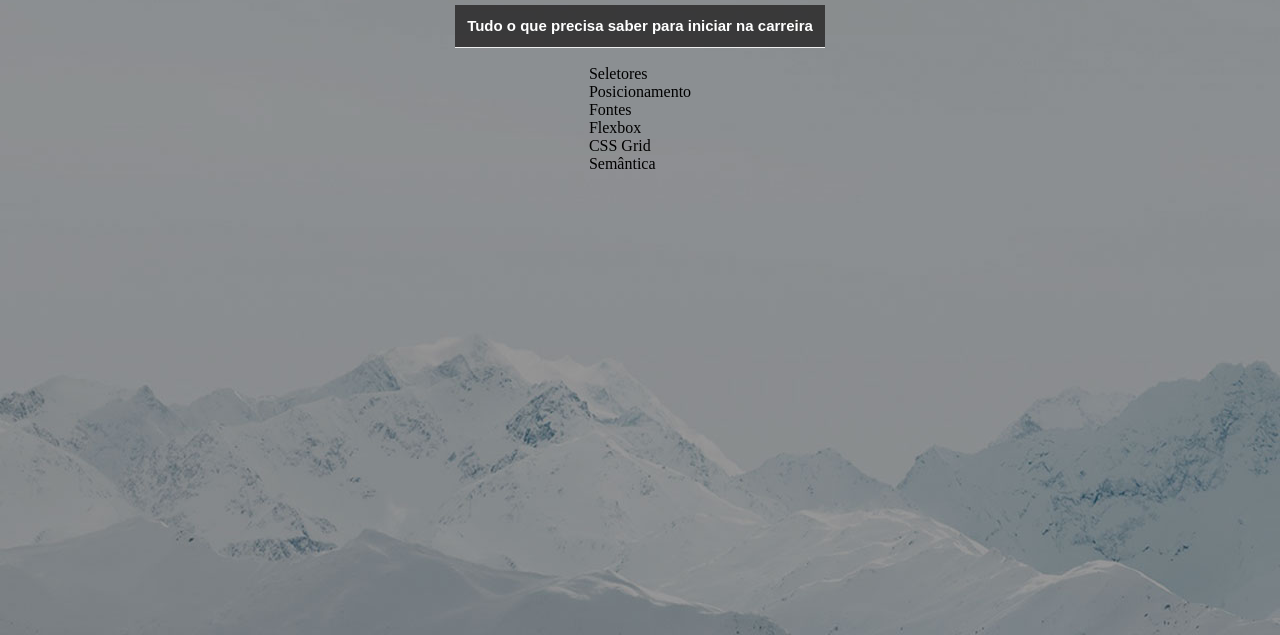
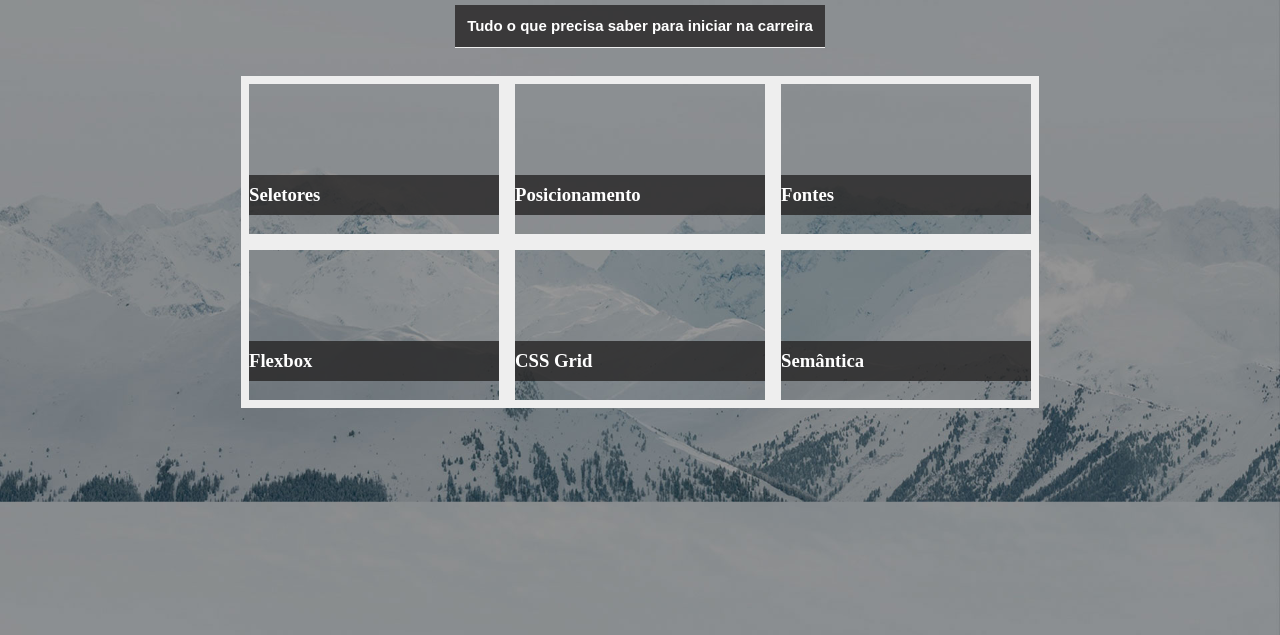
Before and after one commit to RachelS2/cards_on_screen, a plain HTML site: page index.html in a window 1280 px wide. Shown: the part 165-800 px from the top of the page. Drawn offline with Linux system fonts and the light colour scheme.

Commit message:
Configurando divs

```diff
--- a/estilo.css
+++ b/estilo.css
@@ -4,6 +4,7 @@ body{
     justify-content: center;
     align-items: center;
     flex-direction: column;
+    background-size: cover;
 }
 
 .title{
@@ -20,7 +21,7 @@ body{
 .subtitle {
     background-color: #272626ce;
     width: 370px;
-    margin: 10px 0px 17px;
+    margin: 10px 0px 28px;
     border-bottom: 1px solid #eee;
 }
 
@@ -30,3 +31,32 @@ body{
     font-family: Arial;
     font-size: 15px;
 }
+
+.section{
+    display: flex;
+    justify-content: center;
+    align-items: center;
+    flex-direction: row;
+    flex-wrap: wrap;
+    width: 800px;
+    max-width: fit-content;
+}
+
+.section div{
+    width: 250px;
+    height: 150px;
+    display: flex;
+    align-items: flex-end;
+    padding: 0;
+    border: 8px solid #eee;
+}
+
+.section h3{
+    background-color: #272626ce;
+    color: white;
+    display: flex;
+    justify-content: left;
+    align-items: center;
+    width: 250px;
+    height: 40px;
+}
--- a/index.html
+++ b/index.html
@@ -13,13 +13,30 @@
             Tudo o que precisa saber para iniciar na carreira
         </h2>
     </div>
-    <section>
-        <div class="section_div">Seletores</div>
-        <div class="section_div">Posicionamento</div>
-        <div class="section_div">Fontes</div>
-        <div class="section_div">Flexbox</div>
-        <div class="section_div">CSS Grid</div>
-        <div class="section_div">Semântica</div>
+    <section class="section">
+        <div>
+            <h3>Seletores</h3>
+        </div>
+
+        <div>
+            <h3>Posicionamento</h3>
+        </div>
+
+        <div>
+            <h3>Fontes</h3>
+        </div>
+
+        <div>
+            <h3>Flexbox</h3>
+        </div>
+
+        <div>
+            <h3>CSS Grid</h3>
+        </div>
+
+        <div>
+            <h3>Semântica</h3>
+        </div>
     </section>
 </body>
 </html>
```
